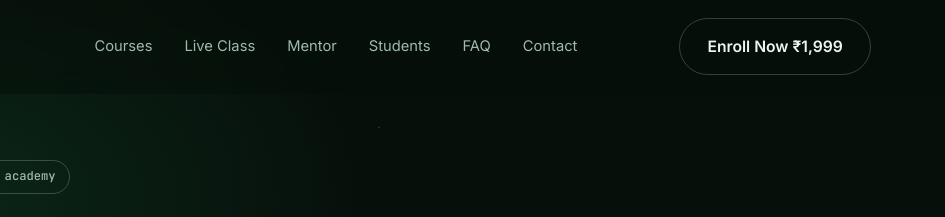
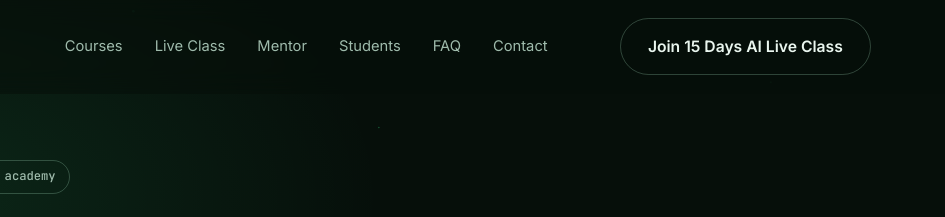
Before and after one commit to workbsmgroups-oss/Enjoy-Creator-Academy222, a plain HTML site: page index.html in a window 1280 px wide. Shown: the top 217 px of the page, 335-1280 px from the left. Drawn offline with Linux system fonts and the light colour scheme.

Commit message:
Update CTA button text in index.html

```diff
--- a/index.html
+++ b/index.html
@@ -35,7 +35,7 @@
     </nav>
 
     <div class="header-cta">
-      <a href="https://rzp.io/rzp/RQoClyz" class="btn btn-ghost">Enroll Now ₹1,999</a>
+      <a href="https://rzp.io/rzp/RQoClyz" class="btn btn-ghost">Join 15 Days AI Live Class</a>
       <button class="nav-toggle" id="navToggle" aria-label="Toggle menu" aria-expanded="false"><span></span></button>
     </div>
   </div>
```
